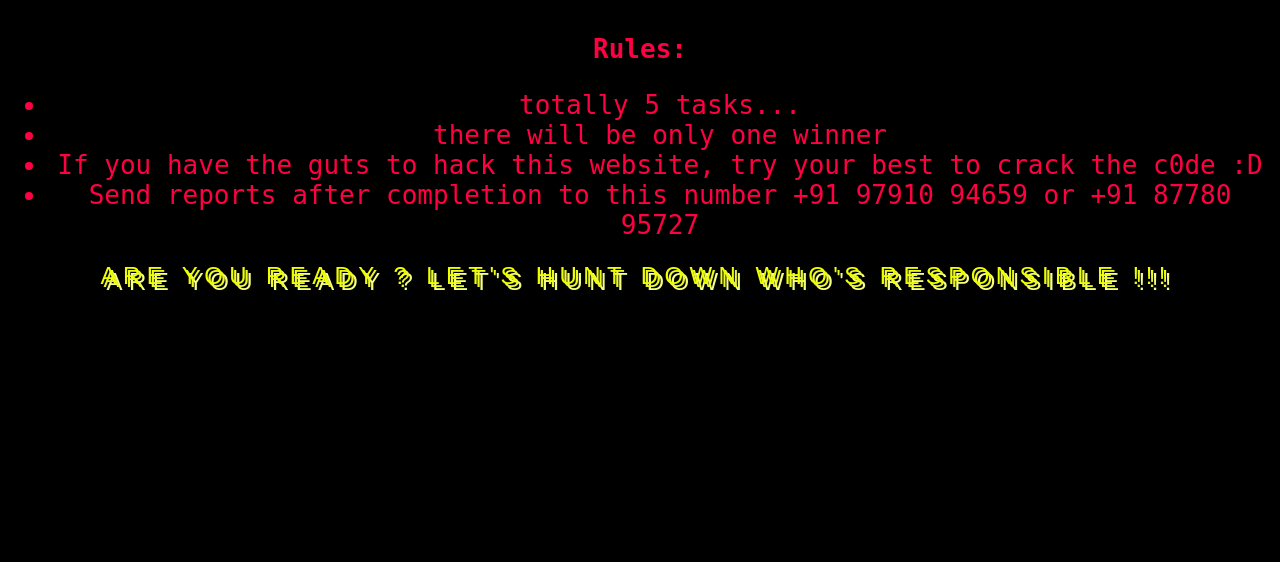
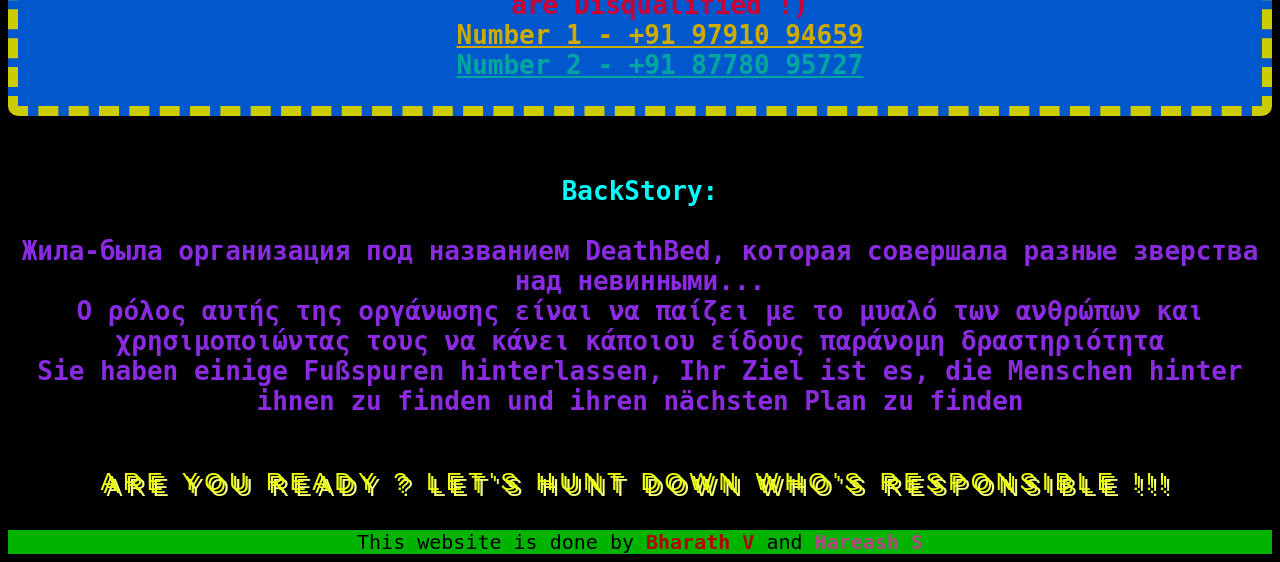
Before and after one commit to thewachdog/cyberClub22, a Django app: page / in a window 1280 px wide. Shown: the part 801-1363 px from the top of the page. Before the commit the page ends 1091 px from the top, so only its background shows below. Run offline with Django 3.2, Linux system fonts and the light colour scheme.

Commit message:
HomePage Done

```diff
--- a/tasks/templates/index.html
+++ b/tasks/templates/index.html
@@ -16,7 +16,7 @@
       </video>
     <div class="container">
         <div style="text-align: center;">
-            <h3 class="animate-charcter">Cyber Club, Sri Sairam Institutions</h3>
+            <h3 class="animate-charcter">Sri Sai Ram Institute of Technology</h3>
         </div>
         <h1 class="infiniteFadein">
             "There are no limits to what you can accomplish, except the limits you place on your own thinking ..."
@@ -55,37 +55,48 @@
             - (@^&^@) -->
 
 
-            Bienvenue à l'événement d'aujourd'hui organisé par les membres de notre groupe parrainé par Cyber Club, Sri Sairam Institutions.
+            Bienvenue à l'événement de jeu <span>Capturez le drapeau</span> par les membres de notre groupe du Cyber Club, Sri Sairam Institute of Technology.
+
             <br><br>
+
+            <div style="background-color: rgb(0, 110, 255); opacity: 80%; border: 10px dashed yellow; border-radius: 10px;">
+                <h2 style="color: tomato;">
+                    Rules:
+                </h2>
+                <ul>
+                    <li style="color: white">
+                        There will be total of 5 tasks which challenges you through some of the hacking methodologies used in real life
+                    </li>
+                    <li style="color: rgb(200, 255, 0);">
+                        This is an individual event and ONLY 1 PEOPLE will be declared as WINNER
+                    </li>
+                    <li style="color: turquoise;">
+                        If you are skilled and brave enough to hack this website, try your best :D
+                        <!-- If you have the guts to hack this website, try your best to crack the c0de :D  -->
+                    </li>
+                    <li>
+                        Send reports after completion of every task to any of this numbers (else you are Disqualified !)
+                        <br> <a href="http://wa.me/919791094659" target="_blank" rel="noopener noreferrer" style="color: gold;">Number 1 - +91 97910 94659</a>
+                        <br> <a href="http://wa.me/918778095727" target="_blank" rel="noopener noreferrer" style="color: rgb(0, 209, 199);">Number 2 - +91 87780 95727</a>
+                    </li>
+                </ul>
+            </div>
+
+            <br><br>
+
             <span style="color: cyan;">BackStory:</span> <br><br>
 
             <span style="color: blueviolet;">
 
-            Когда-то существовала организация DeathBed, которая творила разные злодеяния с невиновными ... <br>
-            Ο ρόλος αυτής της οργάνωσης είναι να παίζει με το μυαλό των ανθρώπων και να τους κάνει να τρελαίνονται. <br>
-            Sie haben <a href="task1.html" target="_blank" rel="noopener noreferrer" style="color: blueviolet; text-decoration: none;">einige Fußspuren hinterlassen</a>, Ihr Ziel ist es, die Menschen hinter ihnen zu finden und ihren nächsten Schritt zu finden.
+                Жила-была организация под названием DeathBed, которая совершала разные зверства над невинными...
+                <br>
+                Ο ρόλος αυτής της οργάνωσης είναι να παίζει με το μυαλό των ανθρώπων και χρησιμοποιώντας τους να κάνει κάποιου είδους παράνομη δραστηριότητα
+                <br>
+                Sie haben <a href="task1.html" target="_blank" rel="noopener noreferrer" style="color: blueviolet; text-decoration: none;">einige Fußspuren hinterlassen</a>, Ihr Ziel ist es, die Menschen hinter ihnen zu finden und ihren nächsten Plan zu finden
             </span>
 
         </h3>
         <br><br>
-
-        <h1>
-            Rules:
-        </h1>
-        <ul style="font-size: 200%;">
-            <li>
-                totally 5 tasks...
-            </li>
-            <li>
-                there will be only one winner
-            </li>
-            <li>
-                If you have the guts to hack this website, try your best to crack the c0de :D
-            </li>
-            <li>
-                Send reports after completion to this number +91 97910 94659 or +91 87780 95727
-            </li>
-        </ul>
 
         <div class="content">
             <h2 class="text_shadows text3d">
@@ -95,6 +106,19 @@
 
     </div>
 
+
+    <br><br>
+
+    <footer style="background-color: #0f0; color: #000; font-size: 20px; opacity: 0.7;">
+        This website is done by
+        <a href="http://instagram.com/thewachdog" target="_blank" rel="noopener noreferrer" style="text-decoration: none; color: #f00; font-weight: 900;">
+            Bharath V
+        </a>
+        and
+        <a href="http://instagram.com/darkness_.over._ruled" target="_blank" rel="noopener noreferrer" style="text-decoration: none; color: hotpink; font-weight: 900;">
+            Hareash S
+        </a>
+    </footer>
 
 
 
```
